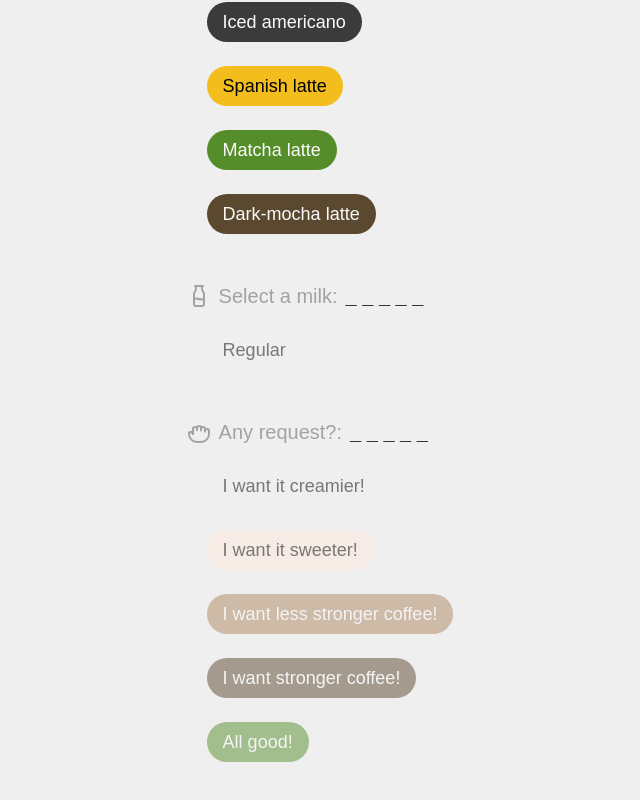
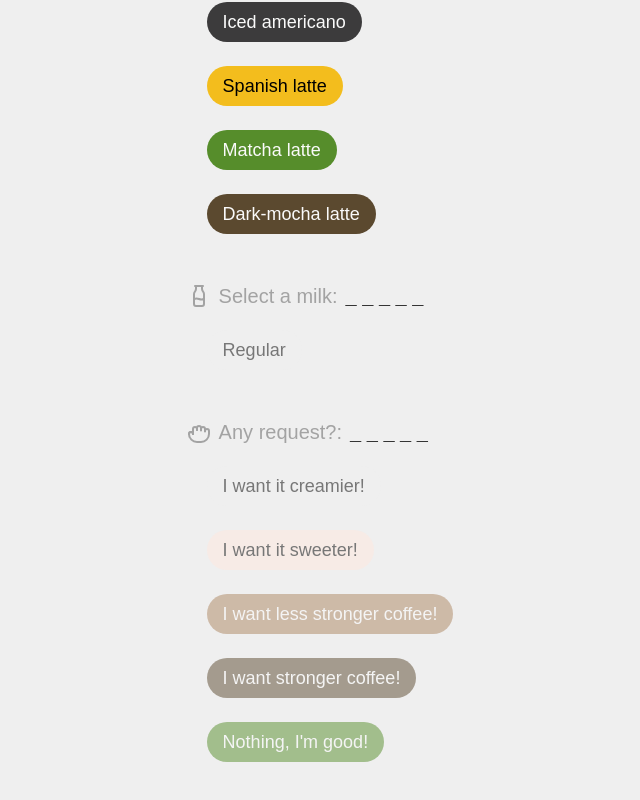
Before and after one commit to butadpj/luna-latte, a Next.js app: page / in a window 1280 px wide. Shown: the part 477-1277 px from the top of the page, without its empty margins (320-960 px from the left). Built offline with nearby package versions, Linux system fonts and the light colour scheme; a web font is replaced by a local one.

Commit message:
Selection UI updates

```diff
--- a/app/components/CustomRequest.tsx
+++ b/app/components/CustomRequest.tsx
@@ -32,7 +32,7 @@ const customRequests = [
   },
   {
     id: 5,
-    message: "All good!",
+    message: "Nothing, I'm good!",
     color: "green",
   },
 ];
@@ -91,7 +91,11 @@ export default function CustomRequest({
             key={request.id}
             type="button"
             variant={request.color as "default"}
-            className="rounded-full sm:text-base md:text-lg"
+            className={`rounded-full sm:text-base md:text-lg ${
+              selectedRequest?.id === request.id
+                ? "border-2 outline outline-white border-black"
+                : ""
+            }`}
             disabled={isDisabled}
             onClick={() => {
               setSelectedRequest(request);
--- a/app/components/DrinkSelection.tsx
+++ b/app/components/DrinkSelection.tsx
@@ -71,10 +71,15 @@ export default function DrinkSelection({
       <div className="selection mt-5 pl-5 flex flex-col gap-6 items-start">
         {drinkSelections.map((drink) => (
           <Button
+            id={`drink-${drink.id}`}
             key={drink.id}
             type="button"
             variant={drink.color as "default"}
-            className="rounded-full sm:text-base md:text-lg"
+            className={`rounded-full sm:text-base md:text-lg ${
+              selectedDrink?.id === drink.id
+                ? "border-2 outline outline-white border-black"
+                : ""
+            }`}
             onClick={() => {
               setSelectedDrink(drink);
             }}
--- a/app/components/MilkSelection.tsx
+++ b/app/components/MilkSelection.tsx
@@ -72,7 +72,11 @@ export default function MilkSelection({
             key={milk.id}
             type="button"
             variant={milk.color as "default"}
-            className="rounded-full sm:text-base md:text-lg"
+            className={`rounded-full sm:text-base md:text-lg ${
+              selectedMilk?.id === milk.id
+                ? "border-2 outline outline-white border-black"
+                : ""
+            }`}
             disabled={isDisabled}
             onClick={() => {
               setSelectedMilk(milk);
```
